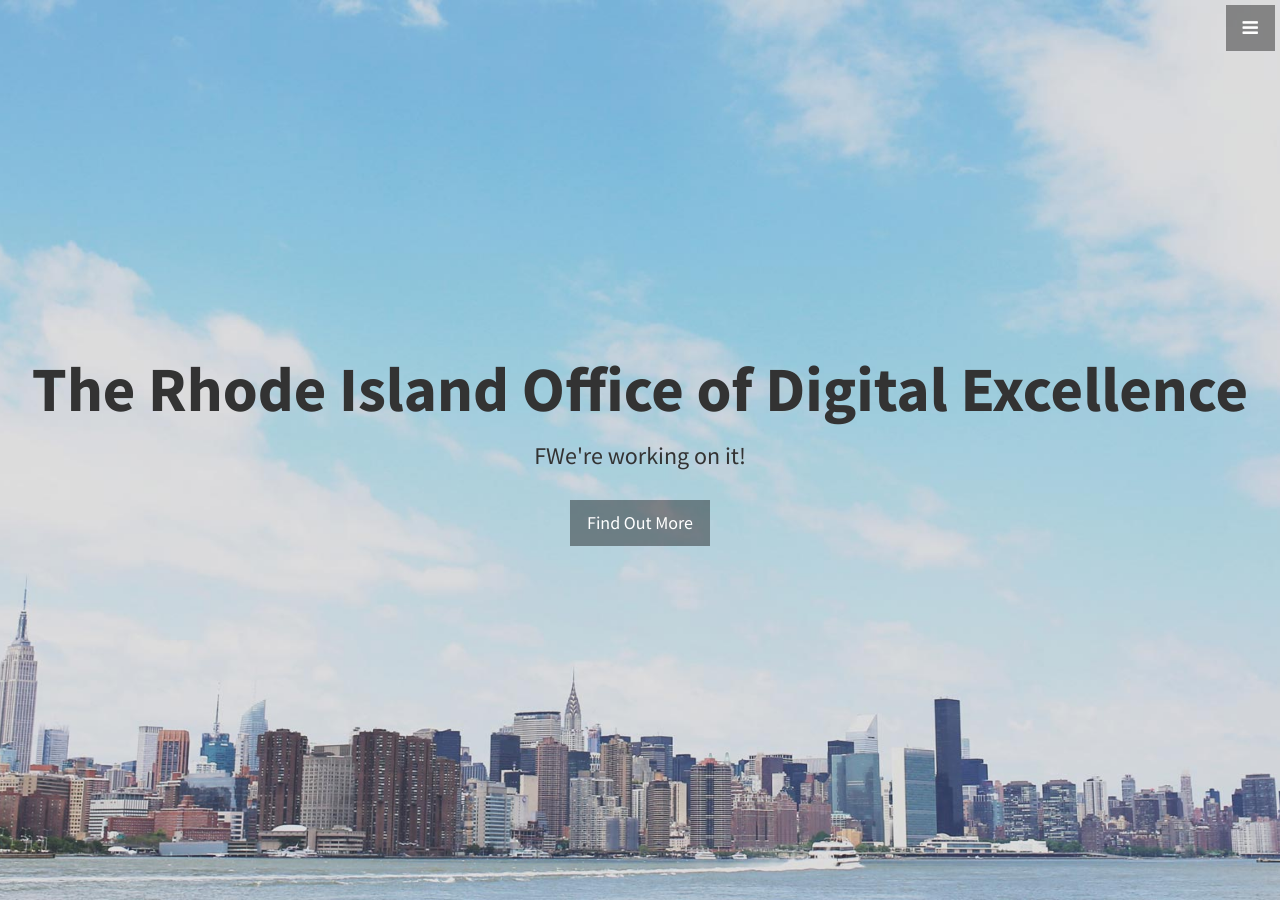
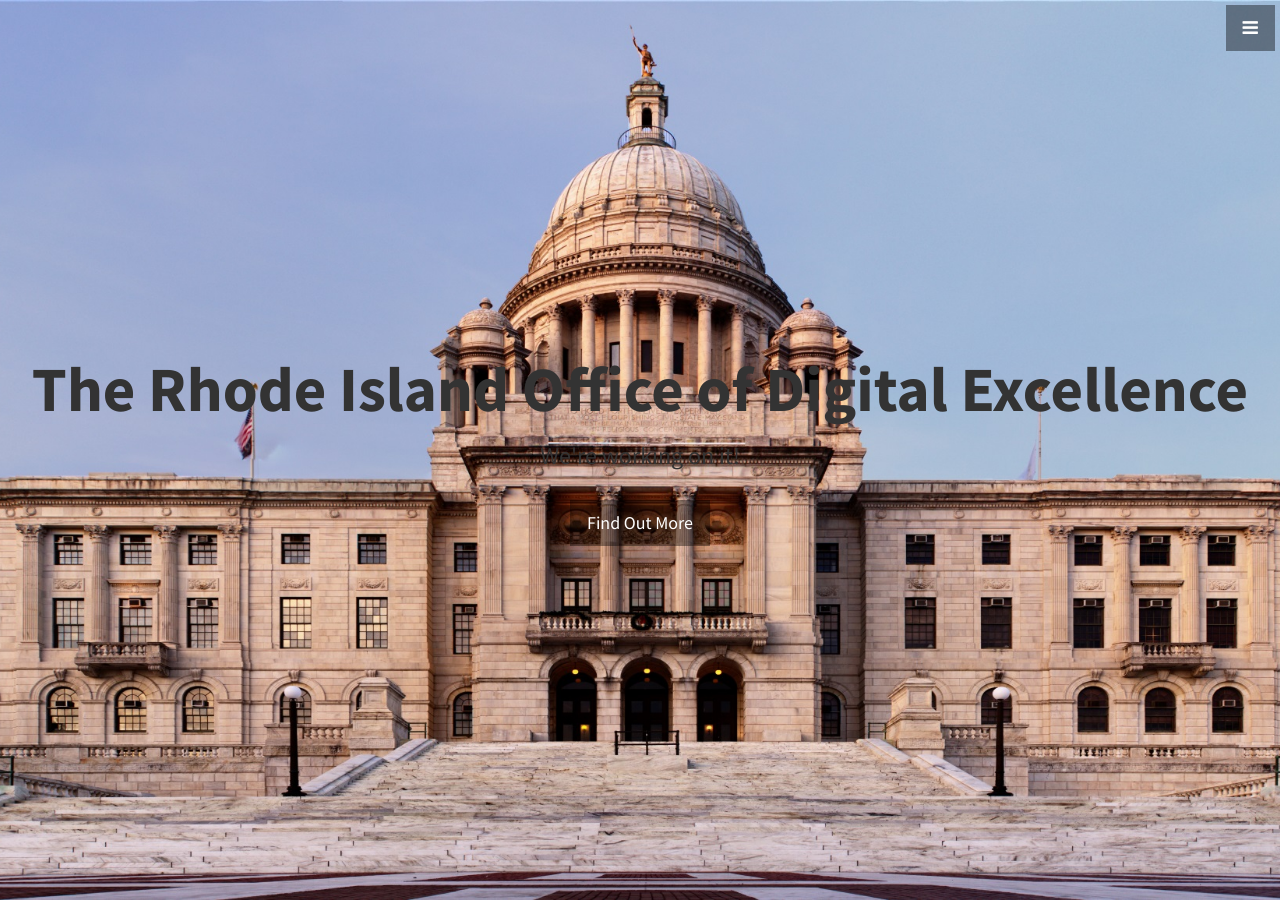
Before and after one commit to 401ode/401ode, a Jekyll site: the page built from index.html, in a window 1280 px wide and 900 px high. Built offline with Jekyll 4.4.1, drawn with Linux system fonts in a browser that asks for light colours; some of the changed text lies outside the part shown.

Commit message:
Site Config
Edit Text, Restructure Pages

```diff
--- a/_includes/about.html
+++ b/_includes/about.html
@@ -3,7 +3,9 @@
     <div class="row">
       <div class="col-lg-12 text-center">
         <h2>The Office of Digital Excellence </h2>
-        <p class="lead">seeks to employ modern technologies to make government more efficient, accessible, and transparent for Rhode Islanders. The Office of Digital Excellence was established in the 2012 Rhode Island Legislative Session.  This is a placeholder site for some potential upcoming projects (some Open Source, some internal) the Office of Digital Excellence may be working on. We might even blog. We might even build out ode.ri.gov. If so, we'll talk about it here first. Please excuse the informality right at the start.</a>.</p>
+        <p class="lead">seeks to employ modern technologies to make government more efficient, accessible, and transparent for Rhode Islanders.
+
+        The Office of Digital Excellence was established in the <a href="http://webserver.rilin.state.ri.us/Statutes/TITLE42/42-11/42-11-2.6.HTM" >2012 Rhode Island Legislative Session</a>.  This is a placeholder site for some potential upcoming projects (some Open Source, some internal) the Office of Digital Excellence may be working on. We might even blog. We might even build out ode.ri.gov. If so, we'll talk about it here first. Please excuse the informality right at the start.</a>.</p>
       </div>
     </div>
     <!-- /.row -->
--- a/_includes/footer.html
+++ b/_includes/footer.html
@@ -6,7 +6,7 @@
         </h4>
         <p>
           {% for address in site.address %}
-          {{ 1 Capitol Hl #3, Providence, RI 02908 }}<br>
+          {{1 Capitol Hl #3, Providence, RI 02908 }}<br>
           {% endfor %}
         </p>
         <ul class="list-unstyled">
@@ -24,7 +24,7 @@
           </li>
         </ul>
         <hr class="small">
-        <p class="text-muted">Copyright &copy; {{ 401ode.copyright }} 20{{ site.time | date: '2016' }}</p>
+        <p class="text-muted">Copyright &copy; {{ 401ode.copyright }} 20{{ site.time | date: '16' }}</p>
       </div>
     </div>
   </div>
--- a/_includes/header.html
+++ b/_includes/header.html
@@ -1,7 +1,7 @@
 <header id="top" class="header">
   <div class="text-vertical-center">
     <h1>The Rhode Island Office of Digital Excellence</h1>
-    <h3>FWe're working on it!</h3>
+    <h3>We're working on it!</h3>
     <br>
     <a href="#about" class="btn btn-dark btn-lg">Find Out More</a>
   </div>
--- a/_includes/services.html
+++ b/_includes/services.html
@@ -55,7 +55,7 @@
                 <strong>Statewide E-Permitting</strong>
               </h4>
               <p>Lorem ipsum dolor sit amet, consectetur adipisicing elit.</p>
-              <a href="http://viewpointcloud.com/2016/01/rhode-island-the-e-permitting-state/" class="btn btn-light">Learn More</a>
+              <a href="#">Learn More</a>
             </div>
           </div>
         </div>
--- a/_layouts/front.html
+++ b/_layouts/front.html
@@ -10,7 +10,6 @@
   {% include about.html %}
   {% include services.html %}
   {% include callout.html %}
-  {% include portfolio.html %}
   {% include call-to-action.html %}
   {% include map.html %}
   {% include footer.html %}
```
Also changed, not shown: README.md, img/bg.jpg.
